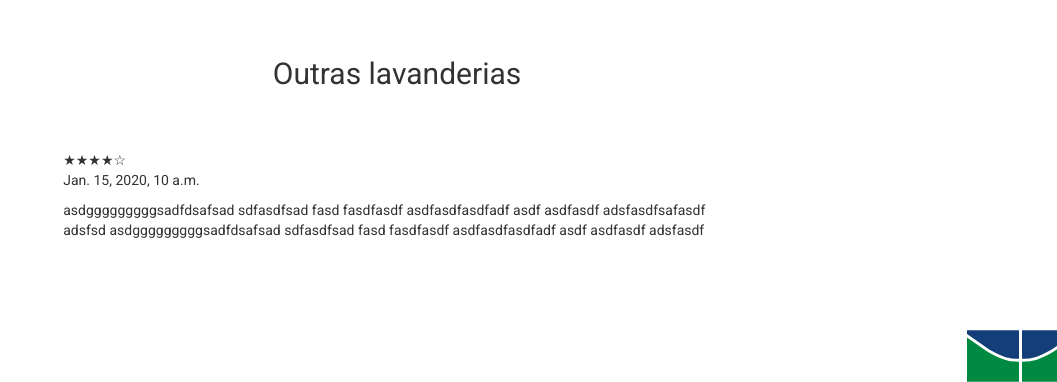
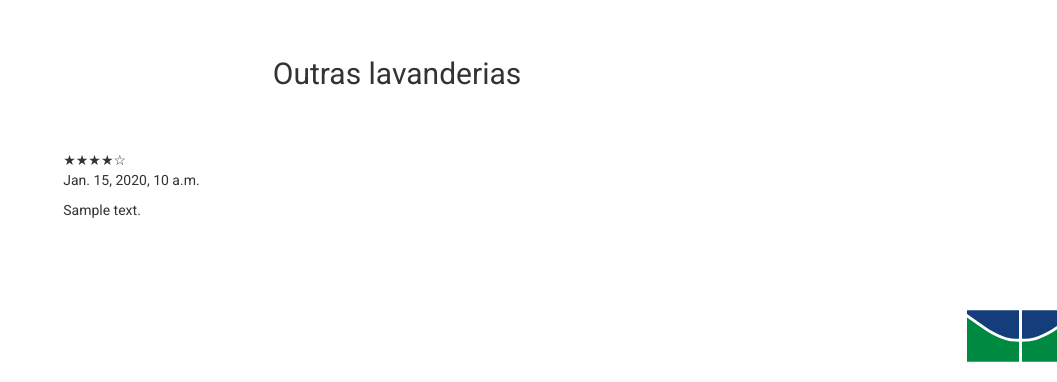
Before and after one commit to unb-pandemicos/laveIn, a Django app: page / in a window 1320 px wide; the page is wider, and only the part inside the window is pictured. Shown: the part 1180-1562 px from the top of that part, without its empty margins (263-1320 px from the left). Run offline with Django 3.2, Linux system fonts and the light colour scheme; tables that the repository leaves empty hold one stand-in row (values such as "Sample post"); some libraries are stand-ins or nearby versions.

Commit message:
feat: improve integration of homescreen

```diff
--- a/templates/pages/homepage.html
+++ b/templates/pages/homepage.html
@@ -171,12 +171,7 @@
 				<div class="col-6 mb-5">
 					<span>★★★★☆</span>
 					<p>{{ ad.created_at }}</p>
-					<p>
-						asdgggggggggsadfdsafsad sdfasdfsad fasd fasdfasdf
-						asdfasdfasdfadf asdf asdfasdf adsfasdfsafasdf adsfsd
-						asdgggggggggsadfdsafsad sdfasdfsad fasd fasdfasdf
-						asdfasdfasdfadf asdf asdfasdf adsfasdf
-					</p>
+					<p>{{ ad.description }}</p>
 				</div>
 				{% endfor %}
 			</div>
```
